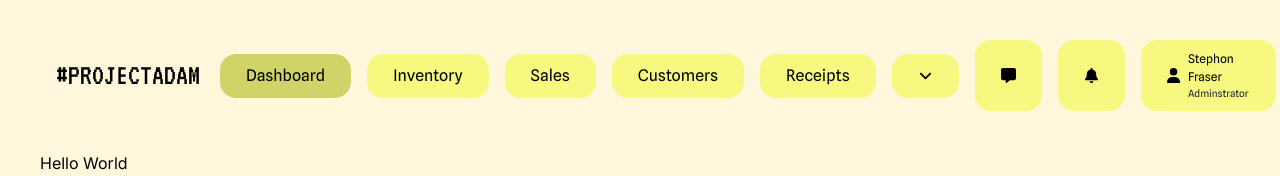
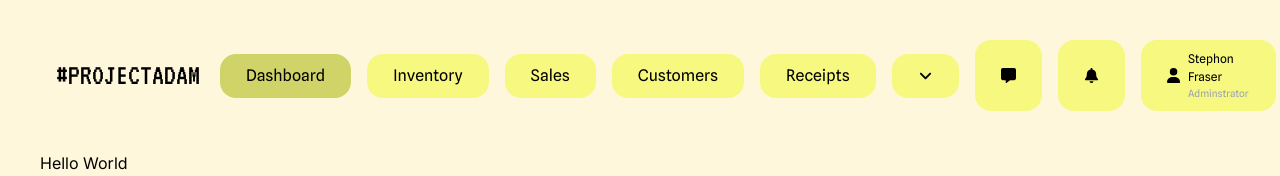
Before and after one commit to stephonfraser/projectadam, a Next.js app: page /dashboard in a window 1280 px wide. Shown: the top 176 px of the page. Built offline with nearby package versions, Linux system fonts and the light colour scheme.

Commit message:
Changed text color on userType

```diff
--- a/app/components/MenuProfile.tsx
+++ b/app/components/MenuProfile.tsx
@@ -10,7 +10,7 @@ const MenuProfile = () => {
             <div className="userName text-[12px]">
                 Stephon Fraser
             </div>
-            <div className="userType text-[10px] text-gray-800">
+            <div className="userType text-[10px] text-gray-400">
                 Adminstrator
             </div>
         </div>
```
